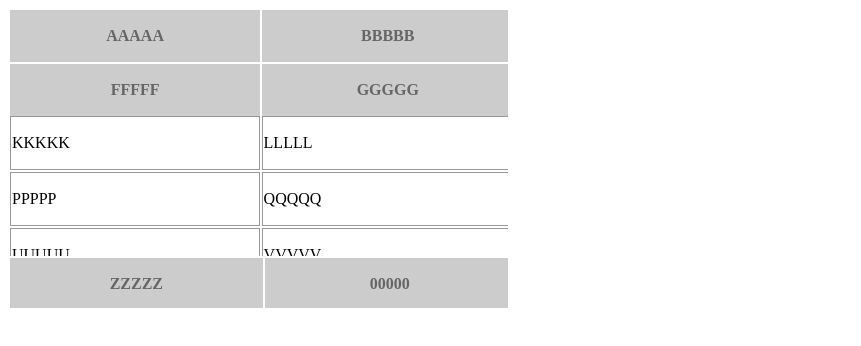
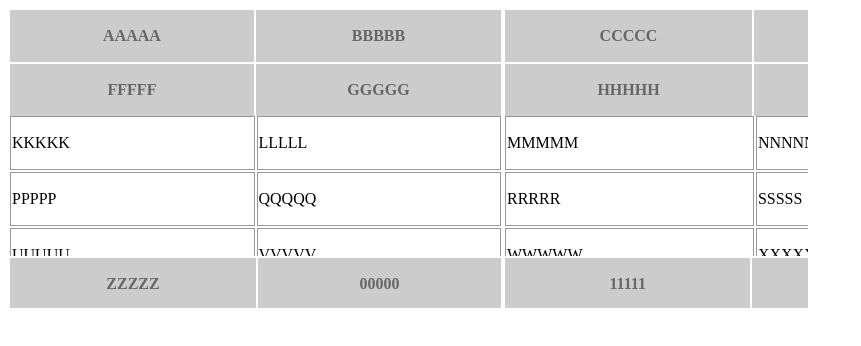
Before and after one commit to sugilog/jQuery.fixtable, a plain HTML site: page index.html in a window 1280 px wide. Shown: the whole page, without its empty margins (0-861 px from the left). Drawn offline with nearby package versions, Linux system fonts and the light colour scheme.

Commit message:
available to fix columns (cannot scroll on fixed column)

```diff
--- a/fix.js
+++ b/fix.js
@@ -2,9 +2,10 @@
   var fix, frame, defaultConfig;
 
   defaultConfig = {
-    width: 500,
+    width: 800,
     height: 300,
-    scrollThreshold: 3
+    scrollThreshold: 3,
+    fixColumns: 0
   };
 
   frame = {
@@ -12,6 +13,10 @@
     separated: {},
     scales: {
       columns: [],
+      border: {
+        x: 0,
+        y: 0,
+      }
     },
     lastScroll: {
       x: 0,
@@ -19,6 +24,7 @@
     },
     config: {},
     init: function( original, config ) {
+      var self = this;
       this.config = config;
 
       this.original = jQuery( original );
@@ -27,6 +33,11 @@
       this.separated.head = this.original.find( "thead" );
       this.separated.body = this.original.find( "tbody" );
       this.separated.foot = this.original.find( "tfoot" );
+
+      jQuery.each( this.sliced( "left", "columns" ), function( _, _width ) {
+        self.scales.border.x += _width;
+      });
+      self.scales.border.y = this.separated.head.height();
     },
     initScale: function() {
       this.scales.columns =
@@ -48,76 +59,59 @@
       });
 
       wrapper
-        .append( this.body() )
-        .append( this.foot() )
-        .append( this.head() )
+        .append( this.body( "right" ) )
+        .append( this.body( "left" ) )
+        .append( this.foot( "right" ) )
+        .append( this.foot( "left" ) )
+        .append( this.head( "right" ) )
+        .append( this.head( "left" ) )
 
       this.original.replaceWith( wrapper );
     },
-    head: function() {
+    head: function( type ) {
       var wrapper = jQuery( "<div>" );
 
       wrapper
-        .addClass( "fixHead" )
-        .css( {
-          zIndex:   10,
-          position: "absolute",
-          top:   0,
-          left:  0,
-          // right: 0,
-          height: jQuery( this.separated.head ).height(),
-          width:  this.original.width()
-        })
+        .addClass( type === "left" ? "fixHead" : "fixScrollHead" )
+        .css( this.style( type, "head" ) )
         .append(
-          jQuery( "<table>" ).append( this.colgroup() ).append( this.separated.head )
+          jQuery( "<table>" ).append( this.colgroup( type ) ).append( this.sliced( type, "head" ) )
         );
 
       return wrapper;
     },
-    body: function() {
+    body: function( type ) {
       var wrapper = jQuery( "<div>" );
 
       wrapper
-        .addClass( "fixBody" )
-        .css( {
-          zIndex:   1,
-          overflow: "scroll",
-          position: "absolute",
-          top:    jQuery( this.separated.head ).height(),
-          left:   0,
-          right:  0,
-          height: this.config.height - ( jQuery( this.separated.head ).height() + jQuery( this.separated.foot ).height() ),
-          // width:  this.original.width()
-        })
+        .addClass( type === "left" ? "fixScrollBody" : "fixBody" )
+        .css( this.style( type, "div.body" ) )
         .append(
-          jQuery( "<table>" ).css( { width: this.original.width() } ).append( this.colgroup() ).append( this.separated.body )
+          jQuery( "<table>" )
+            .css( this.style( type, "table.body" ) )
+            // .css( { width: this.original.width() } )
+            .append( this.colgroup( type ) ).append( this.sliced( type, "body" ) )
         );
 
       return wrapper;
     },
-    foot: function() {
+    foot: function( type ) {
       var wrapper = jQuery( "<div>" );
 
       wrapper
-        .addClass( "fixFoot" )
-        .css( {
-          zIndex:   10,
-          position: "absolute",
-          top:    ( this.config.height - jQuery( this.separated.foot ).height() ),
-          left:   0,
-          // right:  0,
-          height: jQuery( this.separated.foot ).height(),
-          width:  this.original.width()
-        })
+        .addClass( type === "left" ? "fixFoot" : "fixScrollFoot" )
+        .css( this.style( type, "foot" ) )
         .append(
-          jQuery( "<table>" ).append( this.colgroup() ).append( this.separated.foot )
+          jQuery( "<table>" ).append( this.colgroup( type ) ).append( this.sliced( type, "foot" ) )
         );
 
       return wrapper;
     },
-    colgroup: function() {
+    colgroup: function( type ) {
+      var self = this;
+
       return jQuery( "<colgroup>" ).append(
-        jQuery.map( this.scales.columns, function( width ) {
+        jQuery.map( this.sliced( type, "columns" ), function( width, idx ) {
           return jQuery( "<col>" ).prop( { span: 1 } ).css( { width: width } );
         })
       );
@@ -127,16 +121,105 @@
 
       jQuery( "div.fixBody" ).on( "scroll", function( event ) {
         // jQuery.scrollTop and scrollLeft
-        var x = jQuery( this ).scrollLeft();
+        var x = jQuery( this ).scrollLeft(),
+            y = jQuery( this ).scrollTop();
 
         if ( Math.abs( x - self.lastScroll.x ) > self.config.scrollThreshold ) {
-          self.lastScroll.x = x
+          self.lastScroll.x = x;
 
-          jQuery( "div.fixHead, div.fixFoot" ).css( {
-            left: -1 * x
+          jQuery( "div.fixScrollHead, div.fixScrollFoot" ).css( {
+            left: -1 * x + self.scales.border.x
+          });
+        }
+
+        if ( Math.abs( y - self.lastScroll.y ) > self.config.scrollThreshold ) {
+          self.lastScroll.y = y;
+
+          jQuery( "div.fixScrollBody" ).css( {
+            top: -1 * y + self.scales.border.y
           });
         }
       });
+    },
+    sliced: function( type, targetType ) {
+      var start = type === "left" ? 0 : this.config.fixColumns,
+          end   = type === "left" ? this.config.fixColumns : undefined;
+
+      switch ( targetType ) {
+        case "head":
+        case "body":
+        case "foot":
+          var rows,
+              target = this.separated[ targetType ].clone();
+
+          rows = target.find( "tr" ).map( function() {
+            var row = jQuery( this ).clone();
+            row.children().remove();
+            return row.append(
+              jQuery( this ).find( "th, td" ).slice( start, end )
+            );
+          });
+
+          target.children().remove()
+
+          rows.each( function() {
+            target.append( this );
+          });
+
+          return target;
+        case "columns":
+          return this.scales.columns.slice( start, end )
+      }
+    },
+    style: function( type, targetType ) {
+      var left,
+          width = 0, leftWidth = this.scales.border.x;
+
+      jQuery.each( this.sliced( type, "columns" ), function( _, _width ) {
+        width += _width;
+      });
+
+      left = type === "left" ? 0 : leftWidth;
+
+      switch ( targetType ) {
+        case "head":
+          return {
+            zIndex:   10,
+            position: "absolute",
+            top:      0,
+            left:     left,
+            height:   this.scales.border.y,
+            width:    width,
+            backgroundColor: "#ffffff"
+          };
+        case "div.body":
+          return {
+            zIndex:   1,
+            overflow: type === "left" ? undefined : "scroll",
+            position: "absolute",
+            top:      this.scales.border.y,
+            left:     left,
+            right:    type === "left" ? ( this.config.width - leftWidth ) : 0,
+            height:   this.config.height - ( this.separated.head.height() + this.separated.foot.height() ),
+            backgroundColor: "#ffffff"
+          };
+        case "table.body":
+          return {
+            overflow: type === "left" ? "scroll" : undefined,
+            width:  width,
+            height: this.separated.body.height()
+          };
+        case "foot":
+          return {
+            zIndex:   10,
+            position: "absolute",
+            top:      ( this.config.height - this.separated.foot.height() ),
+            left:     left,
+            height:   this.separated.foot.height(),
+            width:    width,
+            backgroundColor: "#ffffff"
+          };
+      }
     }
   };
 
--- a/index.html
+++ b/index.html
@@ -8,7 +8,7 @@
   <script type="text/javascript" src="./fix.js"></script>
   <script type="text/javascript">
     jQuery( function() {
-      jQuery( "table" ).fix();
+      jQuery( "table" ).fix( { fixColumns: 2 } );
     });
   </script>
 </head>
```
